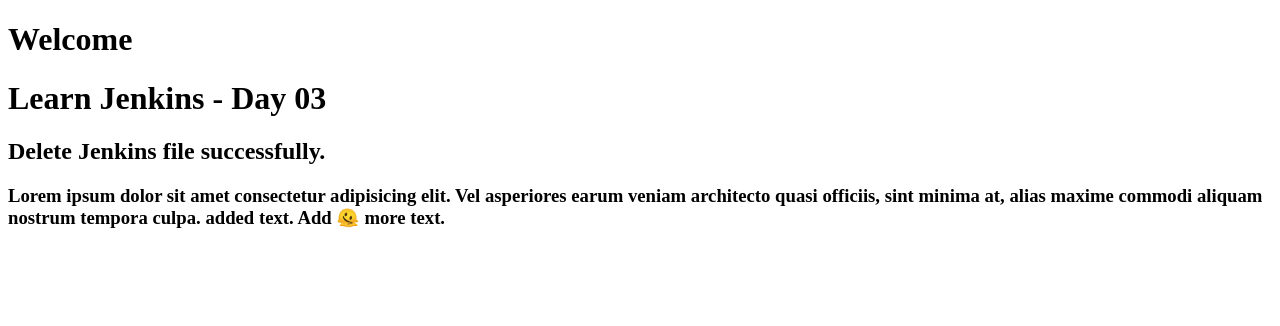
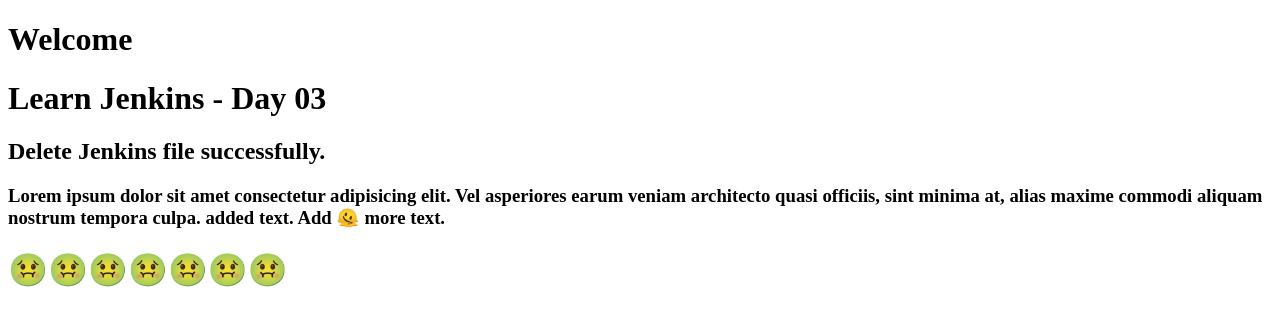
Before and after one commit to raksmeycoding/jenkens, a website: page jenkens_day_001/pages/home.html in a window 1280 px wide. Drawn offline with Linux system fonts and the light colour scheme.

Commit message:
Update jenkins script

```diff
--- a/jenkens_day_001/pages/home.html
+++ b/jenkens_day_001/pages/home.html
@@ -13,6 +13,7 @@
   <h2>Delete Jenkins file successfully.</h2>
   <h3>Lorem ipsum dolor sit amet consectetur adipisicing elit. Vel asperiores earum veniam architecto quasi officiis,
     sint minima at, alias maxime commodi aliquam nostrum tempora culpa. added text. Add 🫠 more text.</h3>
+  <h1>🤢🤢🤢🤢🤢🤢🤢</h1>
 </body>
 
 </html>
```
